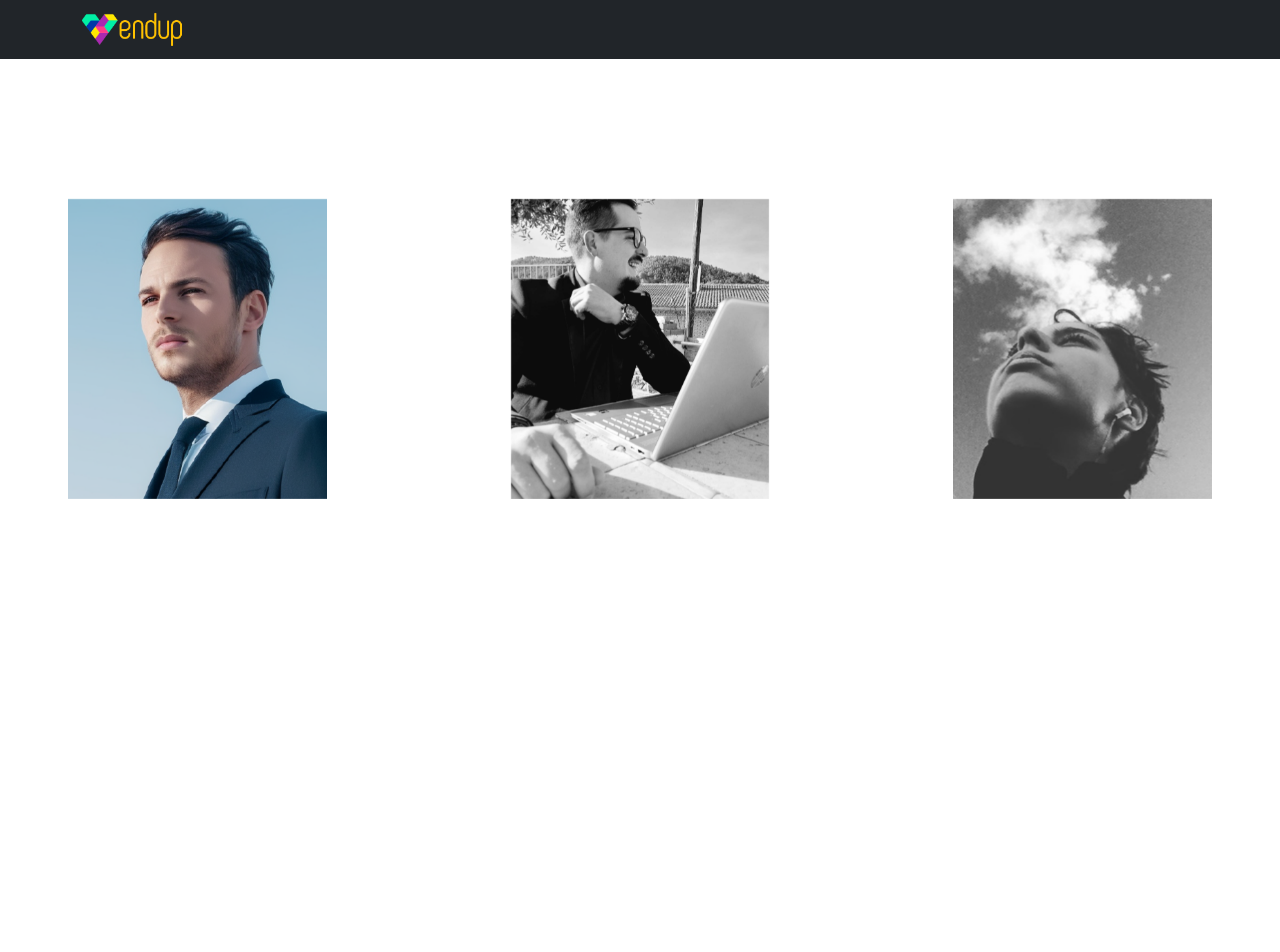
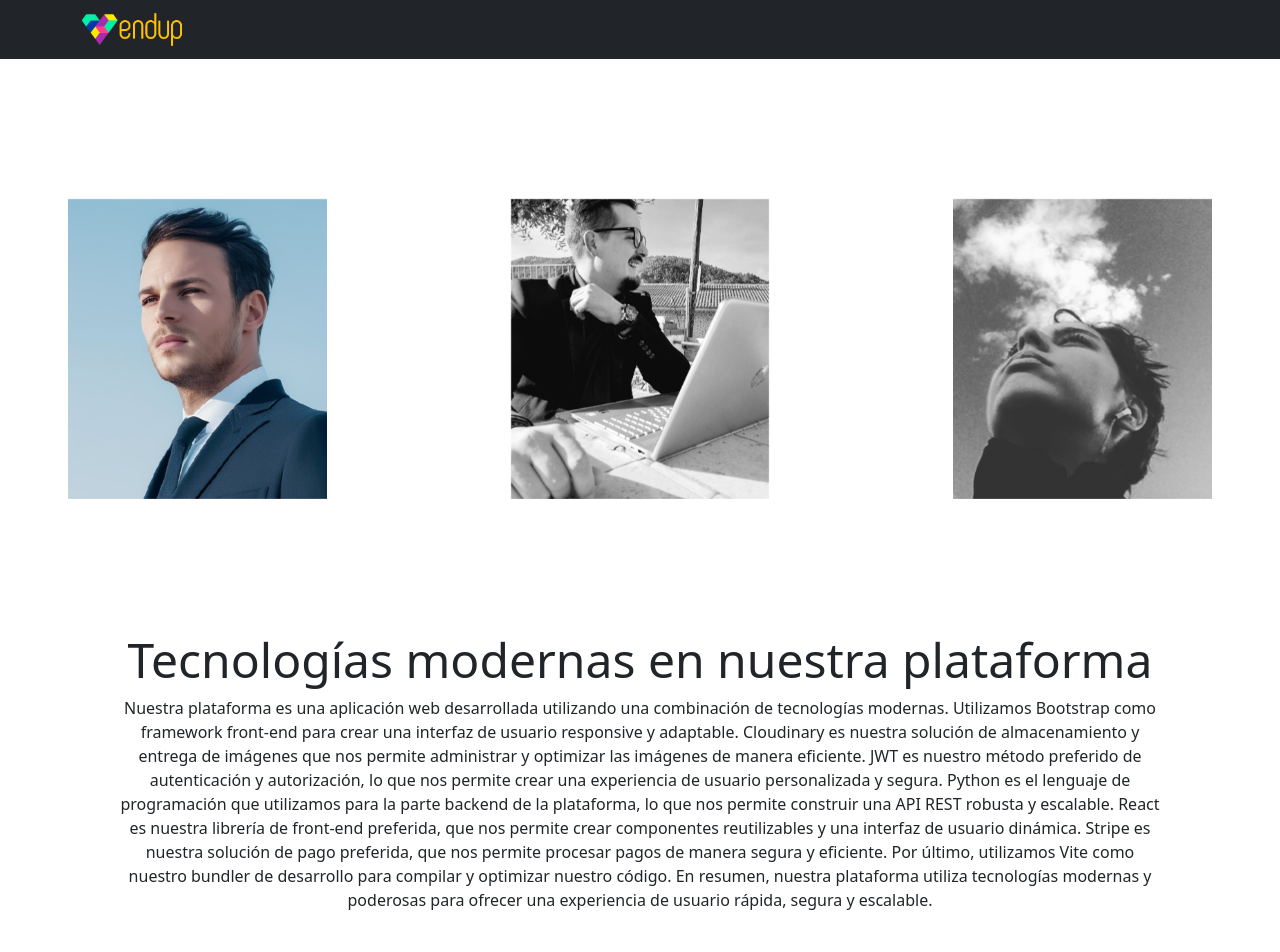
Before and after one commit to jgonzalez-89/vendup-frontend, a React (Vite) app: page /team in a window 1280 px wide. Shown: the top 952 px of the page. Before the commit the page ends 800 px from the top, so only its background shows below. Built offline with nearby package versions, Linux system fonts and the light colour scheme; no server answers; what @cloudinary/url-gen would draw is missing.

Commit message:
acabado v1

```diff
--- a/src/components/LandingPage.jsx
+++ b/src/components/LandingPage.jsx
@@ -43,12 +43,12 @@
 
         />
       </Container>
-      <Container className="mt-5 p-3">
+      {/* <Container className="mt-5 p-3">
         <PlataformBlock
           title="Tecnologías modernas en nuestra plataforma"
           content="Nuestra plataforma es una aplicación web desarrollada utilizando una combinación de tecnologías modernas. Utilizamos Bootstrap como framework front-end para crear una interfaz de usuario responsive y adaptable. Cloudinary es nuestra solución de almacenamiento y entrega de imágenes que nos permite administrar y optimizar las imágenes de manera eficiente. JWT es nuestro método preferido de autenticación y autorización, lo que nos permite crear una experiencia de usuario personalizada y segura. Python es el lenguaje de programación que utilizamos para la parte backend de la plataforma, lo que nos permite construir una API REST robusta y escalable. React es nuestra librería de front-end preferida, que nos permite crear componentes reutilizables y una interfaz de usuario dinámica. Stripe es nuestra solución de pago preferida, que nos permite procesar pagos de manera segura y eficiente. Por último, utilizamos Vite como nuestro bundler de desarrollo para compilar y optimizar nuestro código. En resumen, nuestra plataforma utiliza tecnologías modernas y poderosas para ofrecer una experiencia de usuario rápida, segura y escalable."
         />
-      </Container>
+      </Container> */}
       <Container className="mt-5 p-3">
         <Fade bottom>
           <div id="infoBlock1" className="mt-5">
--- a/src/components/Team.jsx
+++ b/src/components/Team.jsx
@@ -8,6 +8,7 @@
 import quique from '../public/quique.jpg';
 import lola from '../public/Lola.png';
 import Header from './Navbar.jsx';
+import PlataformBlock from './pages/PlataformBlock.jsx';
 
 const Team = () => (
   <>
@@ -130,6 +131,12 @@
           </div>
         </div>
       </div>
+      <Container className="mt-5 p-3">
+        <PlataformBlock
+          title="Tecnologías modernas en nuestra plataforma"
+          content="Nuestra plataforma es una aplicación web desarrollada utilizando una combinación de tecnologías modernas. Utilizamos Bootstrap como framework front-end para crear una interfaz de usuario responsive y adaptable. Cloudinary es nuestra solución de almacenamiento y entrega de imágenes que nos permite administrar y optimizar las imágenes de manera eficiente. JWT es nuestro método preferido de autenticación y autorización, lo que nos permite crear una experiencia de usuario personalizada y segura. Python es el lenguaje de programación que utilizamos para la parte backend de la plataforma, lo que nos permite construir una API REST robusta y escalable. React es nuestra librería de front-end preferida, que nos permite crear componentes reutilizables y una interfaz de usuario dinámica. Stripe es nuestra solución de pago preferida, que nos permite procesar pagos de manera segura y eficiente. Por último, utilizamos Vite como nuestro bundler de desarrollo para compilar y optimizar nuestro código. En resumen, nuestra plataforma utiliza tecnologías modernas y poderosas para ofrecer una experiencia de usuario rápida, segura y escalable."
+        />
+      </Container>
     </div>
   </>
 );
```
